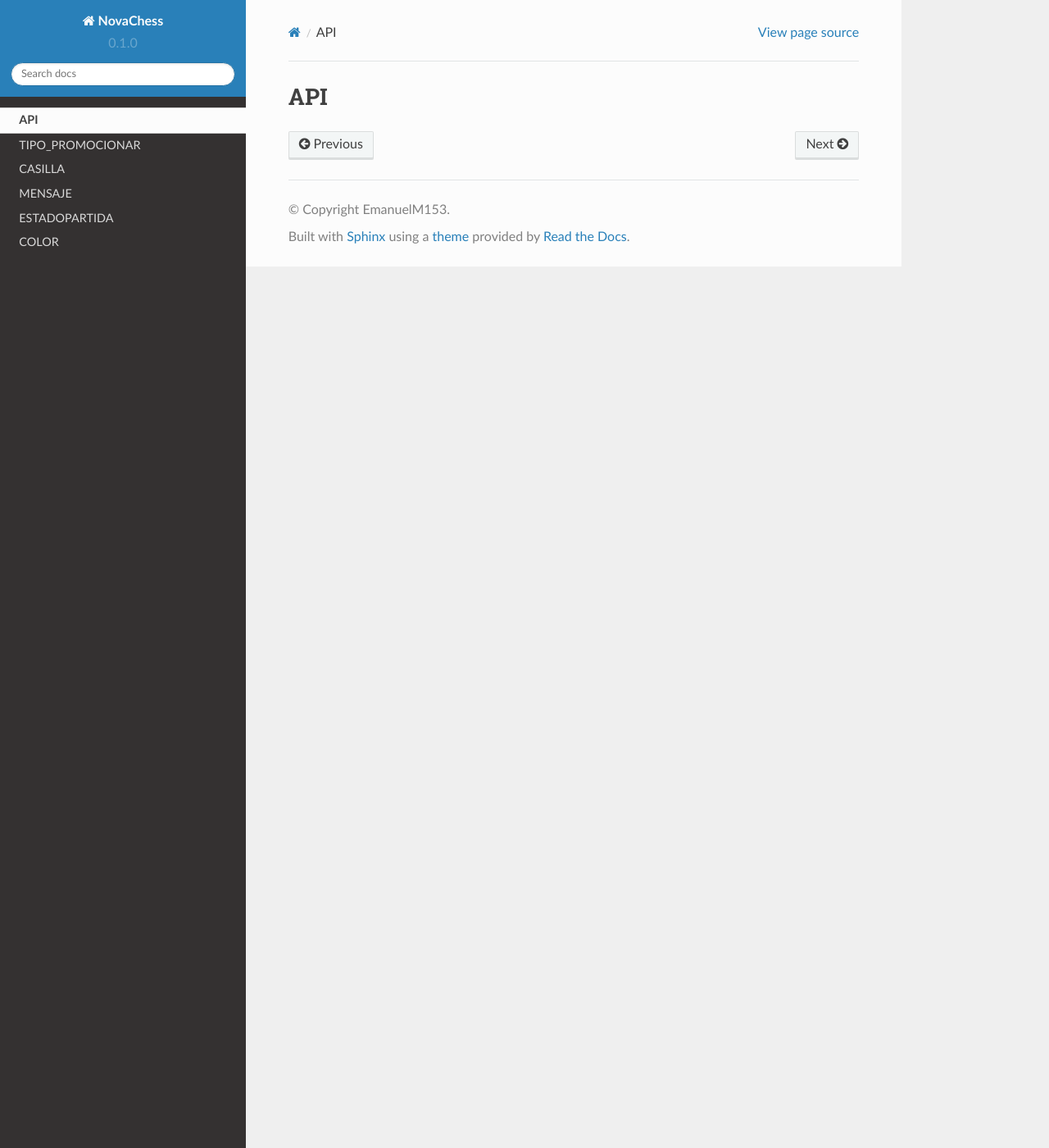
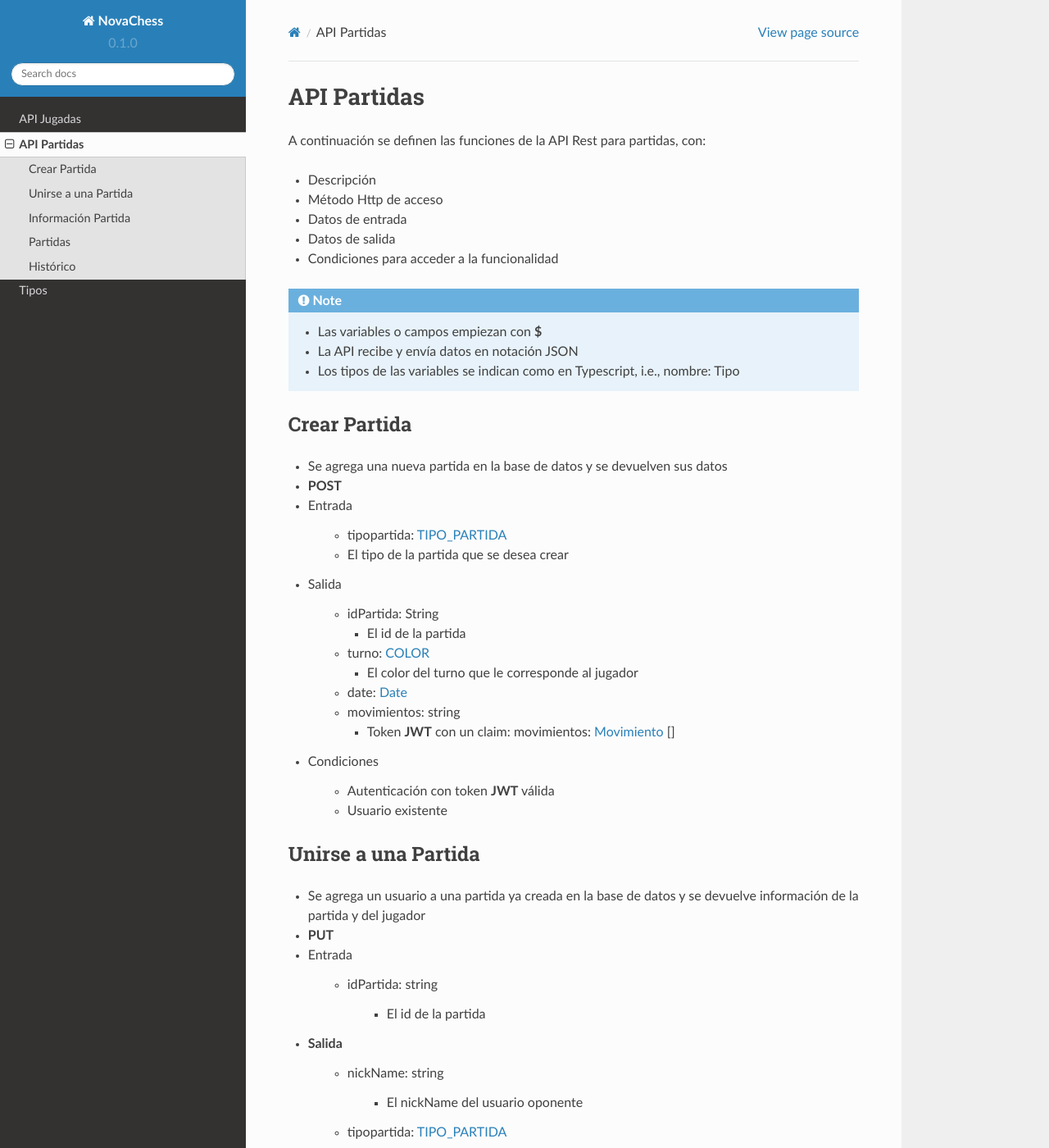
Before and after one commit to EmanuelM153/Chess-API-Docs, a Sphinx documentation site: the page built from docs/source/api.rst, in a window 1280 px wide and 1400 px high. Shown: the whole window at 82% size. Built offline with Sphinx 7.4.7 and the Read the Docs theme 2.0.0, drawn with Linux system fonts in a browser that asks for light colours; some of the changed text lies outside the part shown.

Commit message:
Versión inicial de la documentación.

```diff
--- a/docs/source/api.rst
+++ b/docs/source/api.rst
@@ -1,2 +1,119 @@
-API
-===
+API Partidas
+============
+
+A continuación se definen las funciones de la API Rest para partidas, con:
+
+* Descripción
+* Método Http de acceso
+* Datos de entrada
+* Datos de salida
+* Condiciones para acceder a la funcionalidad
+
+.. note::
+
+   * Las variables o campos empiezan con **$**
+   * La API recibe y envía datos en notación JSON
+   * Los tipos de las variables se indican como en Typescript, i.e., nombre: Tipo
+
+Crear Partida
+-------------
+
+* Se agrega una nueva partida en la base de datos y se devuelven sus datos
+* **POST**
+* Entrada
+
+   * tipopartida: :ref:`tipo-partida`
+   * El tipo de la partida que se desea crear
+* Salida
+
+   * idPartida: String
+
+     * El id de la partida
+   * turno: :ref:`color`
+
+     * El color del turno que le corresponde al jugador
+   * date: :ref:`date`
+   * movimientos: string
+
+     * Token **JWT** con un claim: movimientos: :ref:`movimiento` []
+* Condiciones
+
+   * Autenticación con token **JWT** válida
+   * Usuario existente
+
+Unirse a una Partida
+--------------------
+
+* Se agrega un usuario a una partida ya creada en la base de datos y se devuelve información de la partida y del jugador
+* **PUT**
+* Entrada
+
+   * idPartida: string
+
+      * El id de la partida
+* Salida
+   * nickName: string
+
+      * El nickName del usuario oponente
+
+   * tipopartida: :ref:`tipo-partida`
+
+      * El tipo de la partida
+* Condiciones
+
+   * Autenticación con token **JWT** válida
+   * Usuario existente
+   * Usuario diferente del usuario oponente
+   * Partida existente
+   * Partida con cupo
+
+Información Partida
+-------------------
+
+* Se obtiene información general de la partida
+* **GET**
+* Entrada
+
+   * idPartida: string
+
+      * El id de la partida
+* Salida
+
+   * informacion: :ref:`partida`
+* Condiciones
+
+   * Autenticación con token **JWT** válida
+   * Usuario existente
+   * Partida existente
+
+Partidas
+--------
+
+* Se obtiene una lista de las partidas en las que el jugador esta actualmente participando
+* **GET**
+* Sin entrada
+* Salida
+
+   * partidas: :ref:`partida` []
+
+     * $estado es por tanto ESPERANDO o JUGANDOSE
+* Condiciones
+
+   * Autenticación con token **JWT** válida
+   * Usuario existente
+
+Histórico
+---------
+
+* Se obtiene una lista de las partidas en las que el jugador participó
+* **GET**
+* Sin entrada
+* Salida
+
+   * partidas: :ref:`partida` []
+
+     * $estado es por tanto EMPATE O JAQUEMATE
+* Condiciones
+
+   * Autenticación con token **JWT** válida
+   * Usuario existente
--- a/docs/source/index.rst
+++ b/docs/source/index.rst
@@ -14,5 +14,6 @@ Contents
 
 .. toctree::
 
+   api_jugadas
    api
    types
```
Also changed, not shown: other parts of docs/source/index.rst (+2 -2 lines), docs/source/api_jugadas.rst (added, +177 -0 lines), docs/source/types.rst (+92 -16 lines), pyproject.toml (deleted, +0 -8 lines), .readthedocs.yaml.
